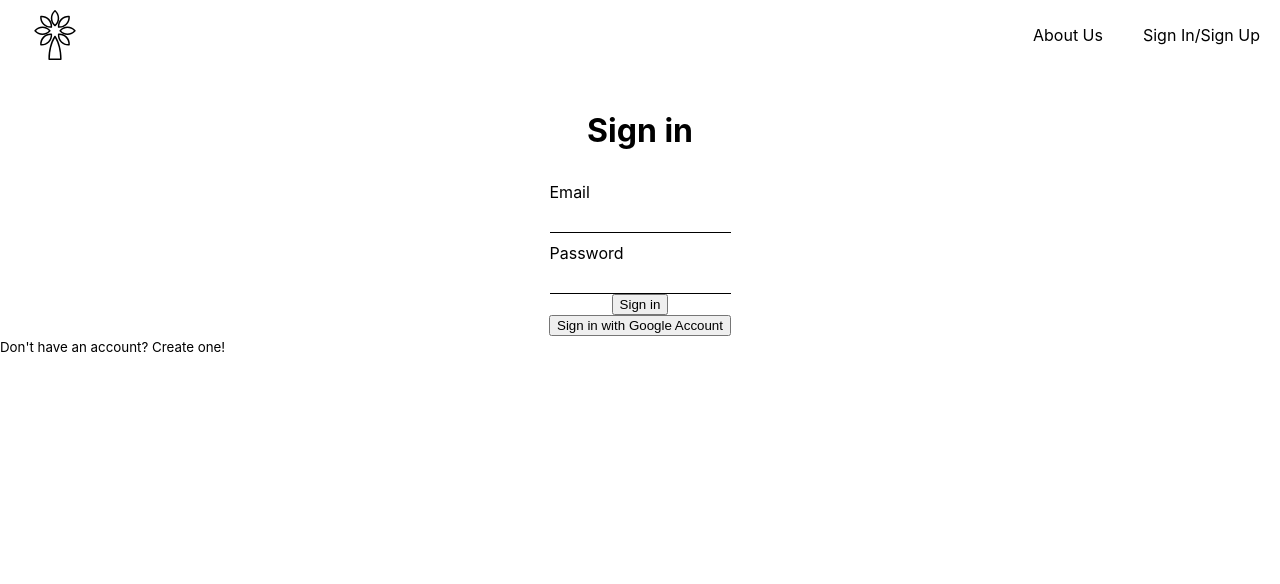
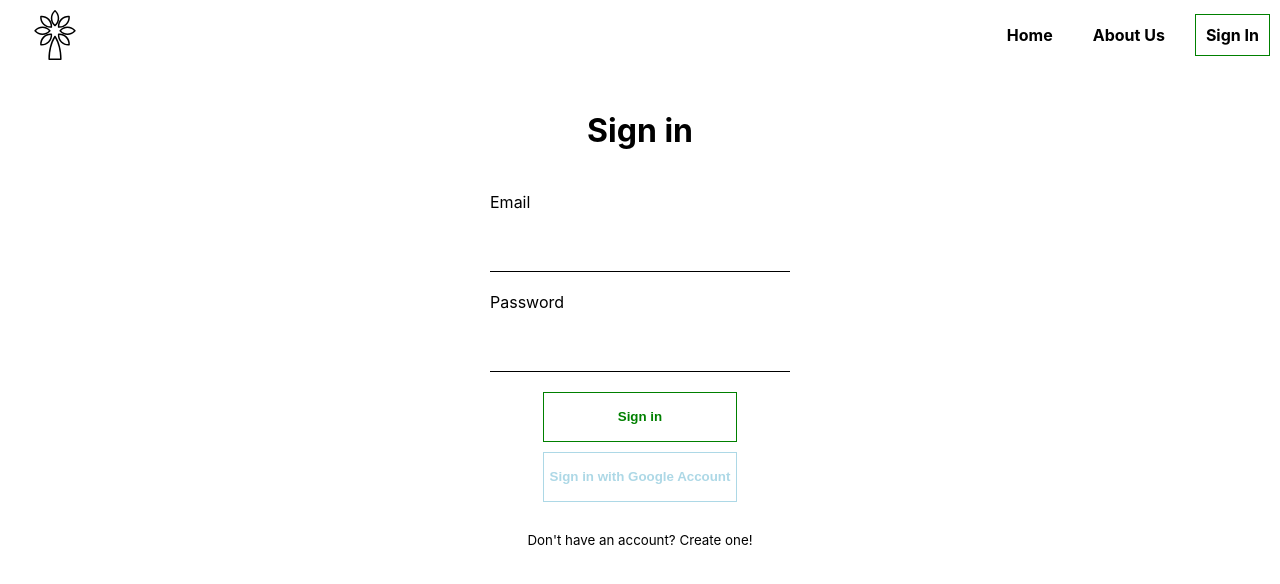
Before and after one commit to yatingsong7/timone-garden, a React (Create React App) app: page /signin in a window 1280 px wide. Shown: the top 584 px of the page. Built offline with nearby package versions, Linux system fonts and the light colour scheme.

Commit message:
add button component&css for signup form &home nav

```diff
--- a/src/components/authentication/authentication.component.js
+++ b/src/components/authentication/authentication.component.js
@@ -1,15 +1,15 @@
-import { Fragment } from "react";
+import "./authentication.style.scss";
 import { Link } from "react-router-dom";
 import SignIn from "../sign-in/sign-in.component";
 
 const Authentication = () => {
   return (
-    <Fragment>
+    <div className="authentication-container">
       <SignIn />
       <small>
         Don't have an account? <Link to="/signup">Create one!</Link>
       </small>
-    </Fragment>
+    </div>
   );
 };
 
--- /dev/null
+++ b/src/components/authentication/authentication.style.scss
@@ -0,0 +1,6 @@
+.authentication-container {
+  display: flex;
+  flex-direction: column;
+  justify-content: center;
+  align-items: center;
+}
--- /dev/null
+++ b/src/components/button/button.component.js
@@ -0,0 +1,19 @@
+import "./button.style.scss";
+
+export const BUTTON_TYPE = {
+  google: "google-sign-in",
+  default: "default",
+};
+
+const Button = ({ children, buttonType, ...otherProps }) => {
+  return (
+    <button
+      className={`button-container ${BUTTON_TYPE[buttonType]}`}
+      {...otherProps}
+    >
+      {children}
+    </button>
+  );
+};
+
+export default Button;
--- /dev/null
+++ b/src/components/button/button.style.scss
@@ -0,0 +1,30 @@
+.button-container {
+  height: 50px;
+  min-width: 150px;
+  width: auto;
+  border: none;
+  background-color: white;
+  color: green;
+  font-weight: bold;
+  cursor: pointer;
+
+  &:hover {
+    background-color: darkgreen;
+    color: white;
+  }
+
+  &.google-sign-in {
+    border: 1px solid lightblue;
+    background-color: white;
+    color: lightblue;
+
+    &:hover {
+      background-color: lightblue;
+      color: white;
+    }
+  }
+
+  &.default {
+    border: 1px solid green;
+  }
+}
--- a/src/components/form-input/form-input.style.scss
+++ b/src/components/form-input/form-input.style.scss
@@ -1,11 +1,13 @@
 .form-input-group {
   .form-label {
     display: block;
-    padding: 10px 0;
+    padding: 20px 0 10px 0;
   }
 
   .form-input {
     border: 0;
     border-bottom: 1px black solid;
+    height: 50px;
+    width: 300px;
   }
 }
--- a/src/components/navigation/navigation.component.js
+++ b/src/components/navigation/navigation.component.js
@@ -13,11 +13,14 @@ const Navigation = () => {
           <Logo />
         </div>
         <div className="links-container">
+          <Link className="nav-link" to="/">
+            Home
+          </Link>
           <Link className="nav-link" to="/aboutus">
             About Us
           </Link>
-          <Link className="nav-link" to="/signin">
-            Sign In/Sign Up
+          <Link className="nav-link sign-in" to="/signin">
+            Sign In
           </Link>
         </div>
       </div>
--- a/src/components/navigation/navigation.style.scss
+++ b/src/components/navigation/navigation.style.scss
@@ -16,6 +16,17 @@
 
   .nav-link {
     cursor: pointer;
-    padding: 20px;
+    padding: 10px;
+    margin: 10px;
+    font-weight: bold;
+
+    &.sign-in {
+      border: 1px solid green;
+
+      &:hover {
+        background-color: green;
+        color: white;
+      }
+    }
   }
 }
--- a/src/components/sign-in/sign-in.component.js
+++ b/src/components/sign-in/sign-in.component.js
@@ -7,6 +7,7 @@ import {
 } from "../../utils/firebase.utils";
 import FormInput from "../form-input/form-input.component";
 import "./sign-in.style.scss";
+import Button from "../button/button.component";
 
 const initFormFields = {
   email: "",
@@ -71,12 +72,14 @@ const SignIn = () => {
   return (
     <div className="sign-in-container">
       <h1>Sign in</h1>
+
       <FormInput
         label="Email"
         type="email"
         name="email"
         onChange={handleChange}
         value={email}
+        required
       />
       <FormInput
         label="Password"
@@ -84,9 +87,16 @@ const SignIn = () => {
         name="password"
         onChange={handleChange}
         value={password}
+        required
       />
-      <button onClick={handleSubmit}>Sign in</button>
-      <button onClick={signInWithGoogle}>Sign in with Google Account</button>
+      <div className="button-group">
+        <Button onClick={handleSubmit} buttonType="default">
+          Sign in
+        </Button>
+        <Button onClick={signInWithGoogle} buttonType="google">
+          Sign in with Google Account
+        </Button>
+      </div>
     </div>
   );
 };
--- a/src/components/sign-in/sign-in.style.scss
+++ b/src/components/sign-in/sign-in.style.scss
@@ -1,6 +1,16 @@
 .sign-in-container {
   display: flex;
   flex-direction: column;
-  justify-content: center;
   align-items: center;
+  width: 600px;
+
+  .button-group {
+    display: flex;
+    flex-direction: column;
+    margin: 20px;
+
+    Button {
+      margin-bottom: 10px;
+    }
+  }
 }
--- a/src/components/sign-up/sign-up.component.js
+++ b/src/components/sign-up/sign-up.component.js
@@ -4,6 +4,7 @@ import { createAuthUserWithEmailAndPassword } from "../../utils/firebase.utils";
 import { createUserDocumentFromAuth } from "../../utils/firebase.utils";
 import FormInput from "../form-input/form-input.component";
 import "./sign-up.style.scss";
+import Button from "../button/button.component";
 
 const initFormFields = {
   firstname: "",
@@ -93,7 +94,9 @@ const SignUp = () => {
           value={confirmPassword}
         />
 
-        <button type="submit">Sign Up</button>
+        <Button type="submit" buttonType="default">
+          Sign Up
+        </Button>
       </form>
     </div>
   );
--- a/src/components/sign-up/sign-up.style.scss
+++ b/src/components/sign-up/sign-up.style.scss
@@ -1,6 +1,14 @@
 .sign-up-container {
   display: flex;
   flex-direction: column;
-  justify-content: center;
   align-items: center;
+
+  form {
+    display: flex;
+    flex-direction: column;
+  }
+
+  Button {
+    margin-top: 20px;
+  }
 }
```
